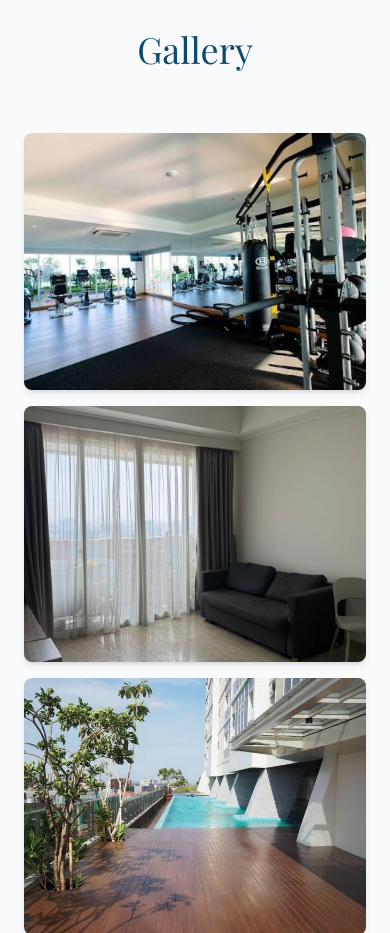
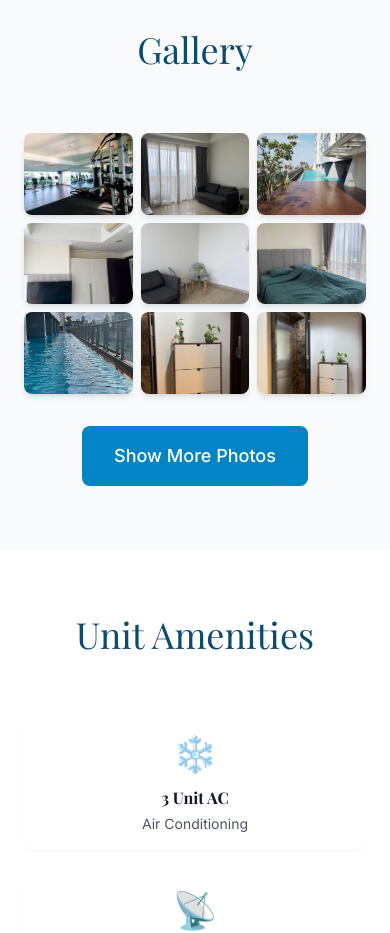
Before and after one commit to Sakticahyaa/yutaka-properties, a React (Vite) app: page /menteng in a window 390 px wide. Shown: the part 1680-2613 px from the top of the page. Built offline with nearby package versions, Linux system fonts and the light colour scheme.

Commit message:
Update gallery to 3 columns on mobile like phone gallery
- Gallery now shows 3 columns on all screen sizes
- Smaller gaps on mobile (gap-2) for compact phone-like layout
- Maintains 4:3 aspect ratio across all devices
- Responsive gap sizes: 2 on mobile, 3 on sm, 4 on md+

```diff
--- a/src/pages/Jogja.tsx
+++ b/src/pages/Jogja.tsx
@@ -182,7 +182,7 @@ function Jogja() {
           <h2 className="text-4xl md:text-5xl font-serif text-center mb-16 text-primary-900">
             Gallery
           </h2>
-          <div className="grid grid-cols-1 sm:grid-cols-2 md:grid-cols-3 gap-4 max-w-5xl mx-auto transition-all duration-500">
+          <div className="grid grid-cols-3 gap-2 sm:gap-3 md:gap-4 max-w-5xl mx-auto transition-all duration-500">
             {(showAllGallery ? jogjaImages : jogjaImages.slice(0, 9)).map((img, index) => (
               <div
                 key={img}
--- a/src/pages/Menteng.tsx
+++ b/src/pages/Menteng.tsx
@@ -171,7 +171,7 @@ function Menteng() {
           <h2 className="text-4xl md:text-5xl font-serif text-center mb-16 text-primary-900">
             Gallery
           </h2>
-          <div className="grid grid-cols-1 sm:grid-cols-2 md:grid-cols-3 gap-4 max-w-5xl mx-auto transition-all duration-500">
+          <div className="grid grid-cols-3 gap-2 sm:gap-3 md:gap-4 max-w-5xl mx-auto transition-all duration-500">
             {(showAllGallery ? [2, 3, 4, 5, 6, 7, 8, 9, 10, 11, 12, 13, 14, 15, 16, 17] : [2, 3, 4, 5, 6, 7, 8, 9, 10]).map((num, index) => (
               <div
                 key={num}
```
